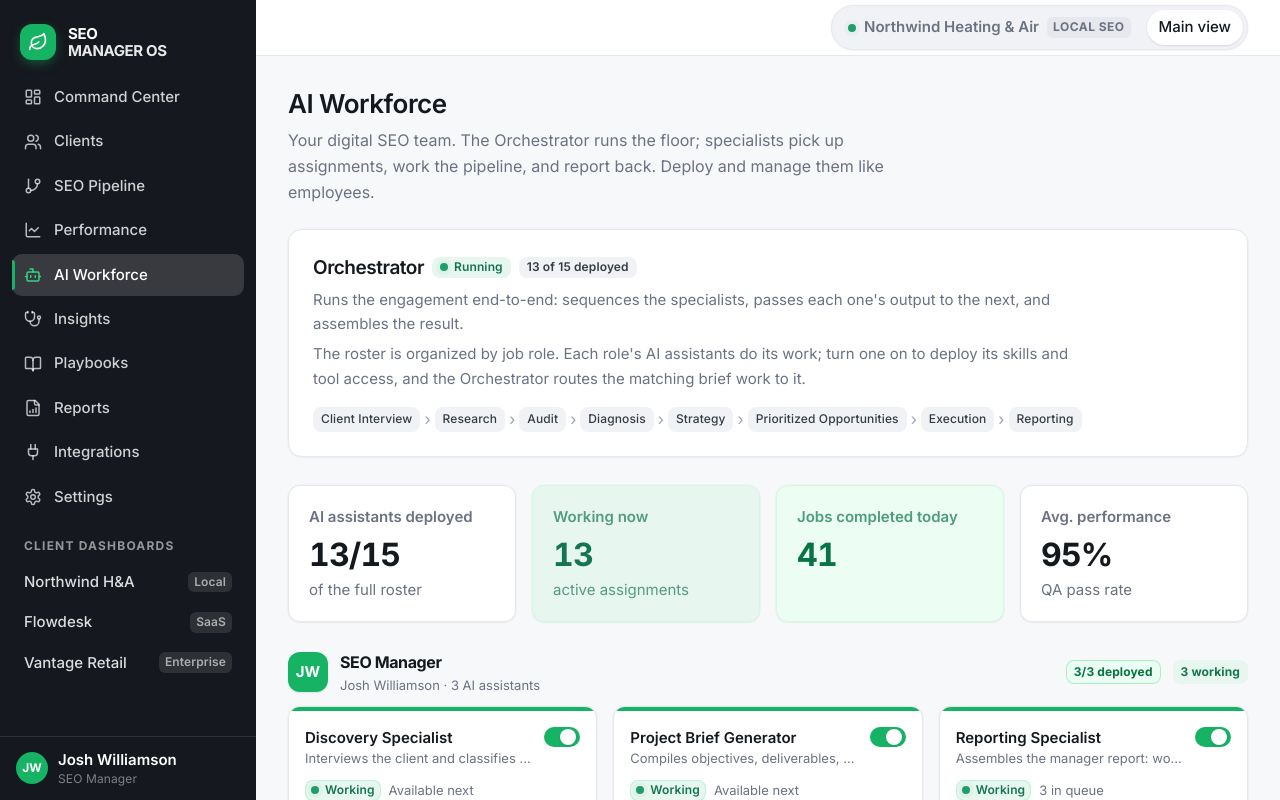
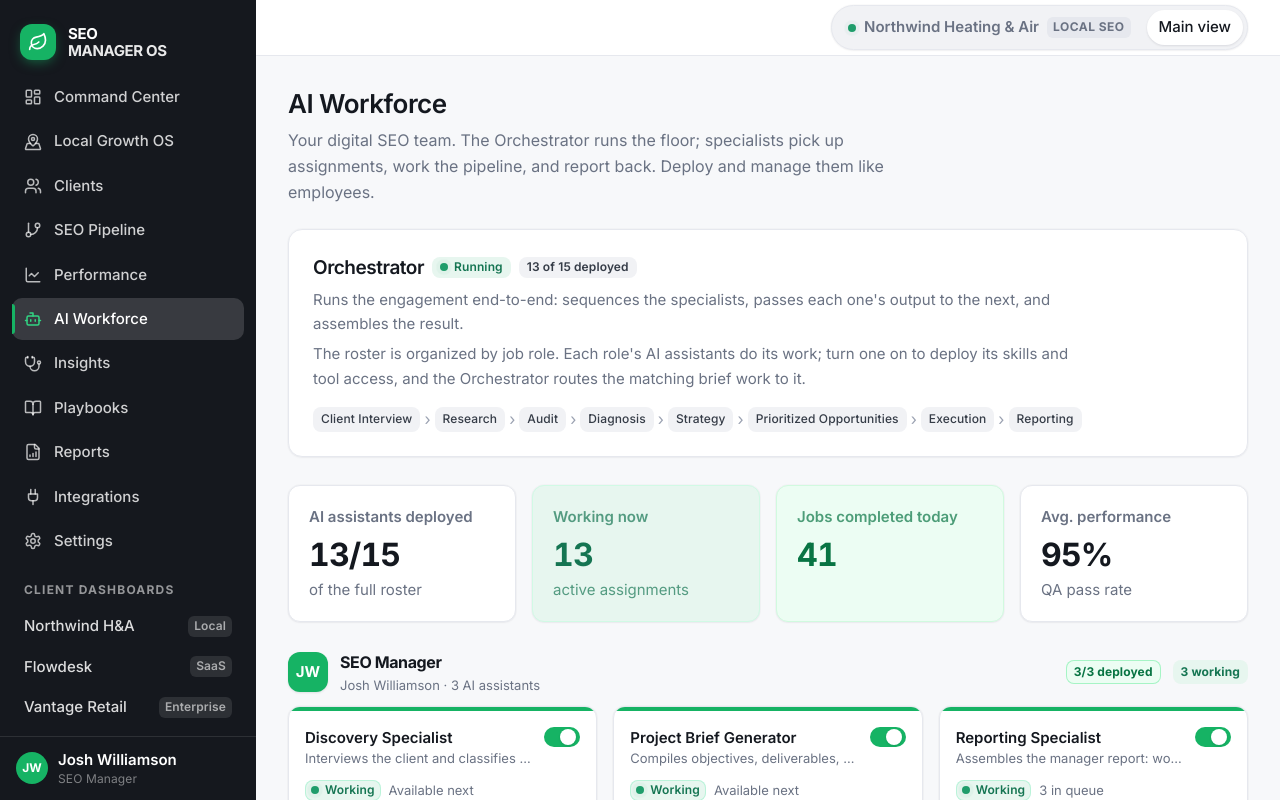
Before and after one commit to branderboy/seo-manager-os, a Next.js app: page /agents in a window 1280 px wide. Built offline with nearby package versions, Linux system fonts and the light colour scheme.

Commit message:
feat(local-growth): expose Local Growth OS in primary navigation

```diff
--- a/src/components/layout/sidebar.tsx
+++ b/src/components/layout/sidebar.tsx
@@ -14,6 +14,7 @@ import {
   Plug,
   Settings,
   Leaf,
+  MapPinned,
 } from "lucide-react";
 import { currentUser } from "@/lib/model";
 import { cn } from "@/lib/utils";
@@ -22,6 +23,7 @@ type Item = { href: string; label: string; icon: React.ComponentType<{ className
 
 const NAV: Item[] = [
   { href: "/command", label: "Command Center", icon: LayoutDashboard },
+  { href: "/growth", label: "Local Growth OS", icon: MapPinned },
   { href: "/clients", label: "Clients", icon: Users },
   { href: "/workflow", label: "SEO Pipeline", icon: GitBranch },
   { href: "/tracker", label: "Performance", icon: LineChart },
@@ -49,7 +51,6 @@ export function Sidebar() {
   return (
     <aside className="hidden w-[256px] shrink-0 flex-col bg-[#15181e] text-white lg:flex">
       <div className="flex h-screen flex-col">
-        {/* Brand */}
         <Link href="/command" className="flex shrink-0 items-center gap-3 px-5 pb-4 pt-6">
           <span className="flex h-9 w-9 shrink-0 items-center justify-center rounded-xl bg-accent-500 text-white shadow-[0_4px_12px_-2px_rgba(22,179,100,0.5)]">
             <Leaf className="h-5 w-5" />
@@ -60,7 +61,6 @@ export function Sidebar() {
           </span>
         </Link>
 
-        {/* Scrollable: nav + dashboards */}
         <div className="flex-1 overflow-y-auto px-3">
           <nav>
             <ul className="space-y-0.5">
@@ -73,9 +73,7 @@ export function Sidebar() {
                       href={it.href}
                       className={cn(
                         "relative flex items-center gap-3 rounded-lg px-3 py-2.5 text-sm font-medium transition-colors",
-                        active
-                          ? "bg-white/15 text-white"
-                          : "text-white/80 hover:bg-white/10 hover:text-white"
+                        active ? "bg-white/15 text-white" : "text-white/80 hover:bg-white/10 hover:text-white"
                       )}
                     >
                       {active && <span className="absolute inset-y-1.5 left-0 w-[3px] rounded-r-full bg-accent-500" />}
@@ -88,7 +86,6 @@ export function Sidebar() {
             </ul>
           </nav>
 
-          {/* Client dashboards */}
           <div className="mt-5">
             <div className="flex items-center justify-between px-3 pb-2">
               <span className="text-2xs font-bold uppercase tracking-[0.1em] text-white/55">Client dashboards</span>
@@ -116,7 +113,6 @@ export function Sidebar() {
           </div>
         </div>
 
-        {/* User */}
         <div className="flex shrink-0 items-center gap-2.5 border-t border-white/10 px-4 py-3">
           <span className="flex h-8 w-8 shrink-0 items-center justify-center rounded-full bg-accent-500 text-2xs font-bold text-white">
             {currentUser.initials}
```
